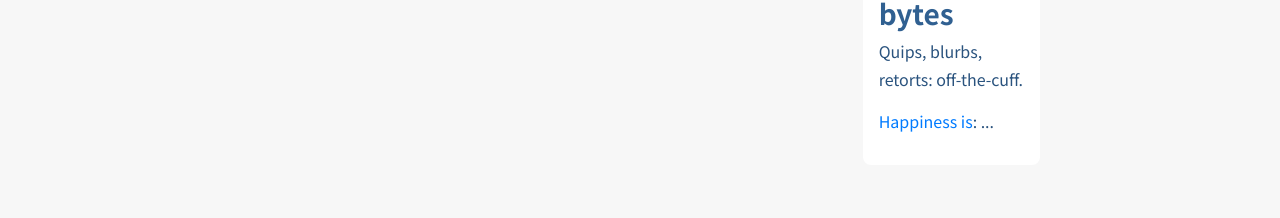
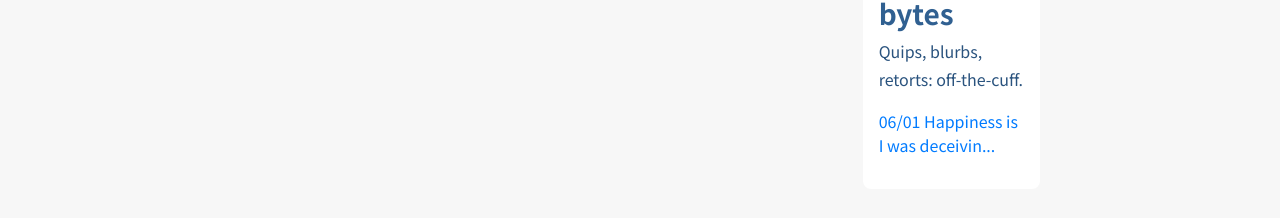
Before and after one commit to czhc/czhc.github.io, a Jekyll site: the page built from bytes.html, in a window 1280 px wide. Shown: the part 1028-1246 px from the top of the page. Built offline with Jekyll 4.4.1, drawn with Linux system fonts in a browser that asks for light colours; nearby versions of some CDN libraries; before the commit the page ends 1225 px from its top, so only the background shows below that.

Commit message:
Add ts to bytebar

```diff
--- a/_includes/bytebar.html
+++ b/_includes/bytebar.html
@@ -3,7 +3,13 @@
 	<p>Quips, blurbs, retorts: off-the-cuff. </p>
 	<ul class="list-unstyled">
 	{% for byte in site.bytes %}
-	    <li><a href="{{byte.url}}"> {{ byte.title | truncate: 40}}</a>: ...</li>
+			{% assign date = byte.date | date: '%m/%d' %}
+			{% assign blurb = byte.content | strip_html %}
+	    <li>
+	    	<a href="{{byte.url}}">
+	    		{{ date | append: " " | append: blurb | truncate: 40, "..." }}
+	    	</a>
+	    </li>
 	{% endfor %}
 	</ul>
 </section>
```
